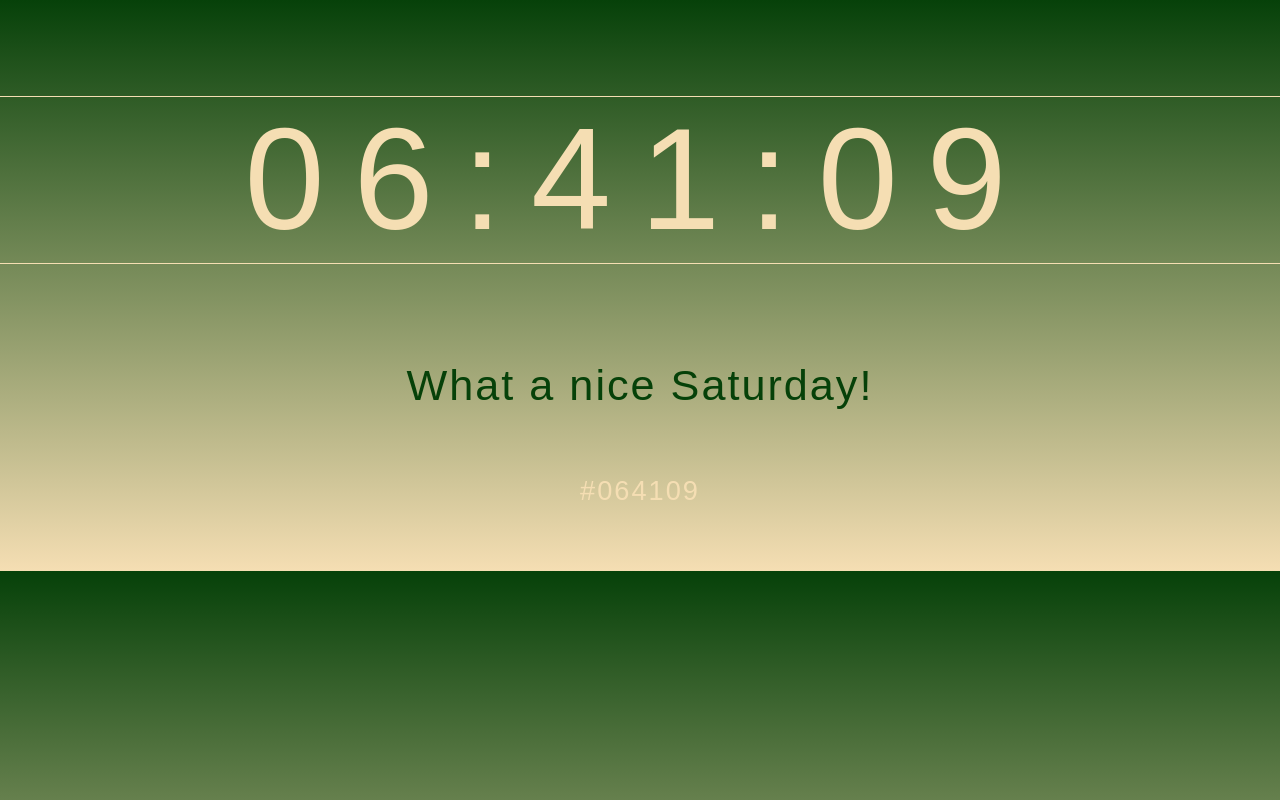
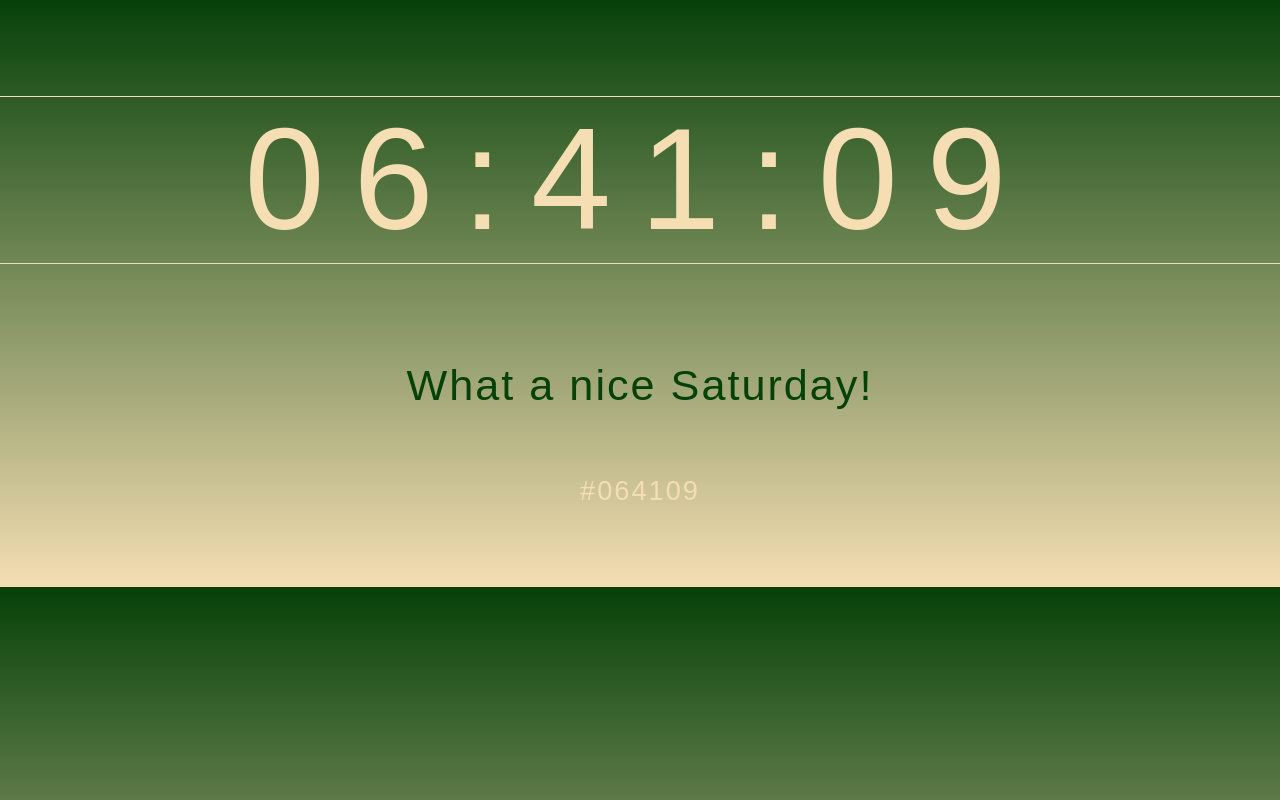
Before and after one commit to drobch/hexowatches, a plain HTML site: page index.html in a window 1280 px wide. Drawn offline with Linux system fonts and the light colour scheme.

Commit message:
Update style.css

```diff
--- a/css/style.css
+++ b/css/style.css
@@ -4,7 +4,7 @@ body {
     font-family: fantasy;
     text-align: center;
     color: wheat;
-    margin: 4em auto;
+    margin: 5em auto;
     height: 100%;
     width: 100%;
     background-repeat: no-repeat;
```
